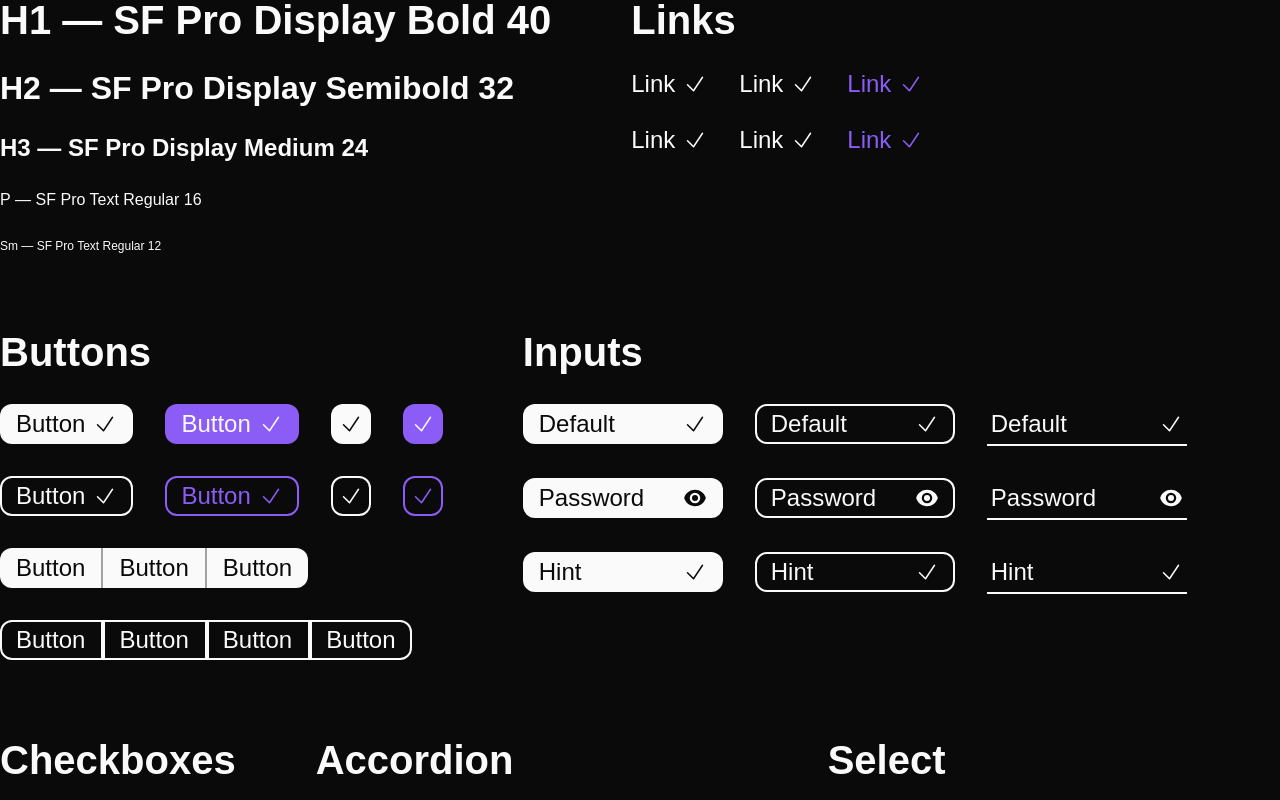
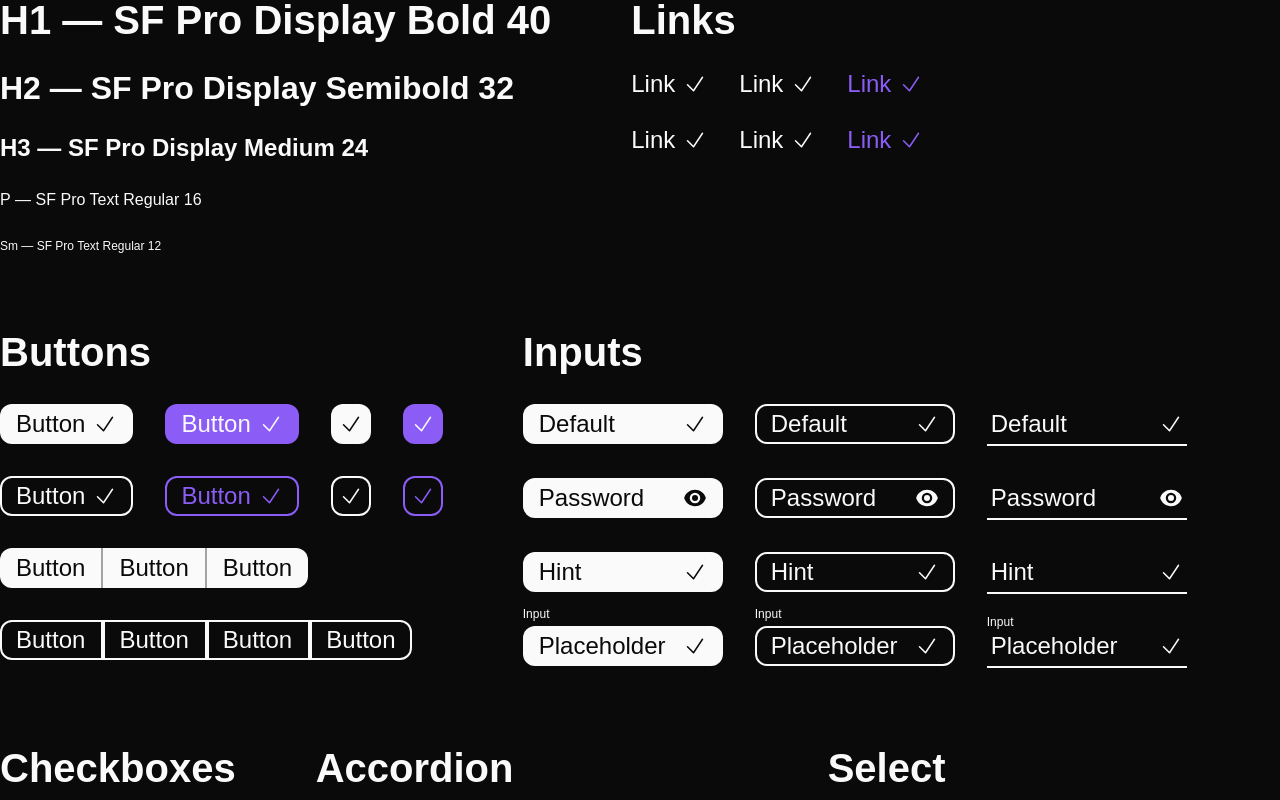
Before and after one commit to Vyakulin/bang-ui, a Next.js app: page /test in a window 1280 px wide. Shown: the top 800 px of the page. Built offline with nearby package versions, Linux system fonts and the light colour scheme; a web font is replaced by a local one.

Commit message:
new input style = placeholdre

```diff
--- a/src/app/globals.scss
+++ b/src/app/globals.scss
@@ -7,6 +7,7 @@
   align-content: flex-start;
   position: relative;
   list-style: none;
+  flex-wrap: wrap;
 }
 body {
   background-color: v.$b;
--- a/src/app/test/page.tsx
+++ b/src/app/test/page.tsx
@@ -78,6 +78,11 @@
         <InputText style="bg" hint>Hint</InputText>
         <InputText style="ol" hint>Hint</InputText>
         <InputText style="line" hint>Hint</InputText>
+      </div>
+      <div className="elements">
+        <InputText style="bg" placeholder="Placeholder">Input</InputText>
+        <InputText style="ol" placeholder="Placeholder">Input</InputText>
+        <InputText style="line" placeholder="Placeholder">Input</InputText>
       </div>
     </div>
     <div className="section">
@@ -161,5 +166,4 @@
       </div>
     </div>
    </div>
-  );
-}
+  );}
--- a/src/components/Atoms/atoms.tsx
+++ b/src/components/Atoms/atoms.tsx
@@ -24,6 +24,7 @@
   required?: boolean,
   pattern?: string,
   checked?: boolean,
+  placeholder?: string
 }
 
 interface Link extends Props {
@@ -110,6 +111,7 @@
   name,
   required = false,
   pattern,
+  placeholder,
 } : Props
 ) {
   const [isValid, setIsValid] = useState(false);
@@ -119,12 +121,12 @@
 
   return (
     <label className={clsx({
-      [`input${hint ? '-hint': ''} input-${style} ${text} ${className}`]: true,
-      [`valid`]: isValid
+      [`input${(hint ? '-hint': '') || (placeholder ? '-placeholder' : '')} input-${style} ${text} ${className}`]: true,
+      [`valid`]: isValid,
     })}>
       <span>{children}</span>
       <h3 className="h3">{icon}</h3>
-      <input pattern={pattern} required={required} type="text" onChange={change} name={name}/>
+      <input placeholder={placeholder} pattern={pattern} required={required} type="text" onChange={change} name={name}/>
     </label>
   )
 }
--- a/src/components/Atoms/style.scss
+++ b/src/components/Atoms/style.scss
@@ -176,6 +176,21 @@
     cursor: pointer;
   }
 }
+.input-placeholder {
+  @extend .input;
+  span {
+    @extend .sm;
+    margin-top: -16rem;
+    margin-left: -4rem;
+    color: v.$w;
+  }
+  &.valid span, &:focus-within span  {
+    opacity: 1;
+  }
+  input::placeholder {
+    color: inherit;
+  }
+}
 
 .input-bg {
   @include bg(v.$w, v.$b);
@@ -187,39 +202,48 @@
     &.valid:hover span {
       color: v.$w2;
     }
+    &.input-placeholder:hover span {
+      color: v.$w2;
+    }
   }
   &:focus-within {
     @include bg(v.$a, v.$w);
-    @include bg-hover(v.$a2, v.$b);
     span {
       color: v.$a;
-    }
-    @media (pointer: fine) {
-      &:hover {
-        span {
-          color: v.$a2;
-        }
-      }
     }
   }
 }
 .input-ol {
   @include ol(v.$w);
   @include ol-hover(v.$w2);
+  @media (pointer: fine) {
+    &:hover span {
+      color: v.$w2;
+    }
+  }
   &:focus-within {
     @include ol(v.$a);
-    @include ol-hover(v.$a2);
+    span {
+      color: v.$a;
+    }
   }
 }
 .input-line {
   padding: 2rem 1rem;
   @include line(v.$w);
   @include line-hover(v.$w2);
+  @media (pointer: fine) {
+    &:hover span {
+      color: v.$w2;
+    }
+  }
   &:focus-within {
     @include line(v.$a);
-    @include line-hover(v.$a2);
+    span {
+      color: v.$a;
+    }
   }
-  &.valid span, &:focus-within span  {
+  &.valid span, &:focus-within span, &.input-placeholder span {
     margin-left: -1rem;
     margin-top: -12rem;
   }
@@ -476,10 +500,11 @@
     pointer-events: none;
     opacity: 0;
     width: inherit;
-    height: 0;
     border-top: v.$outlineWidth solid transparent;
     border-bottom-left-radius: v.$radius;
     border-bottom-right-radius: v.$radius;
+    position: absolute;
+    top: 0;
     .select-item {
       display: inline-flex;
       cursor: pointer;
@@ -492,10 +517,8 @@
     }
   }
   .select-items-open {
-    position: absolute;
     pointer-events: all;
     top: 10rem;
-    height: auto;
     opacity: 1;
     z-index: 3;
   }
```
